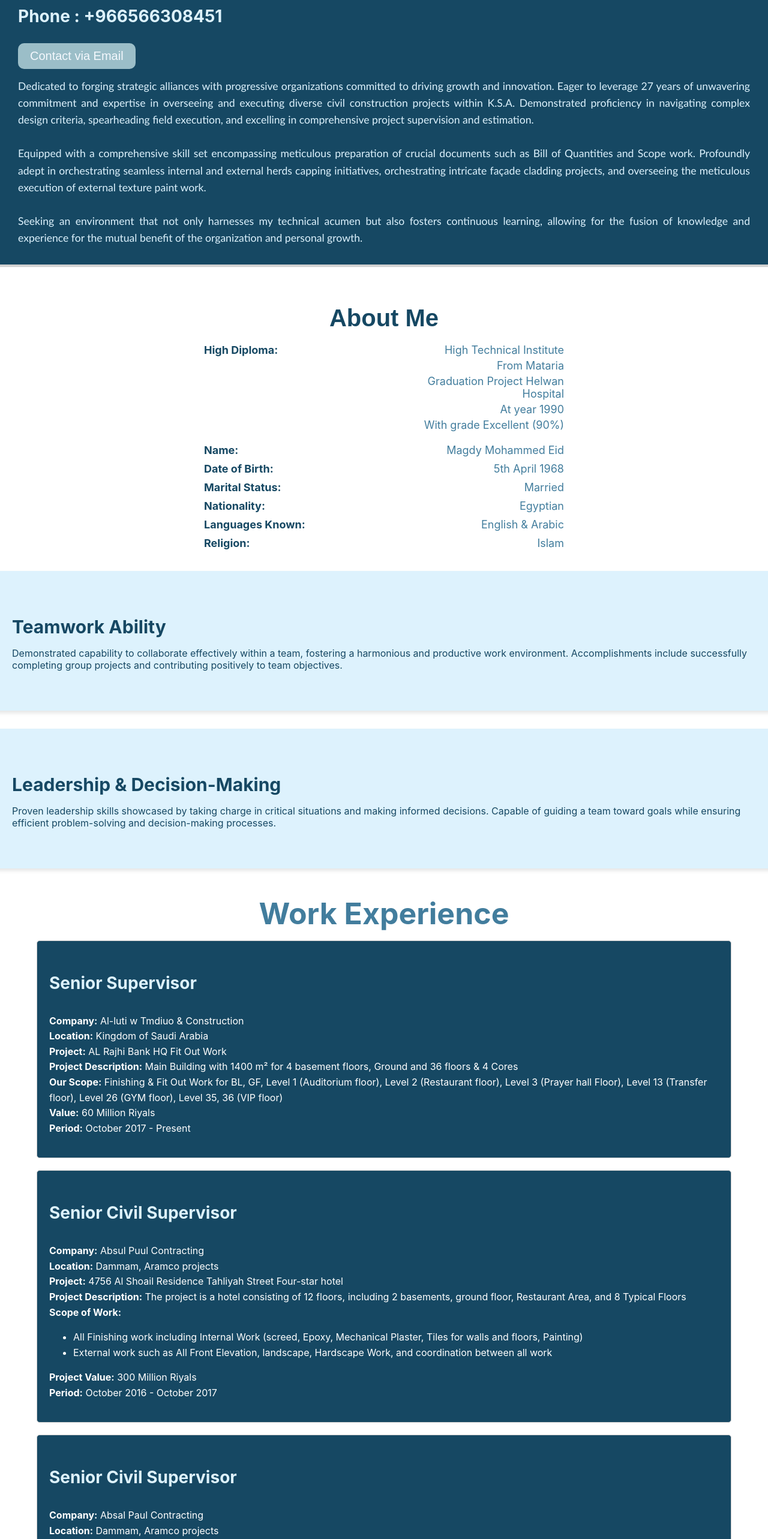
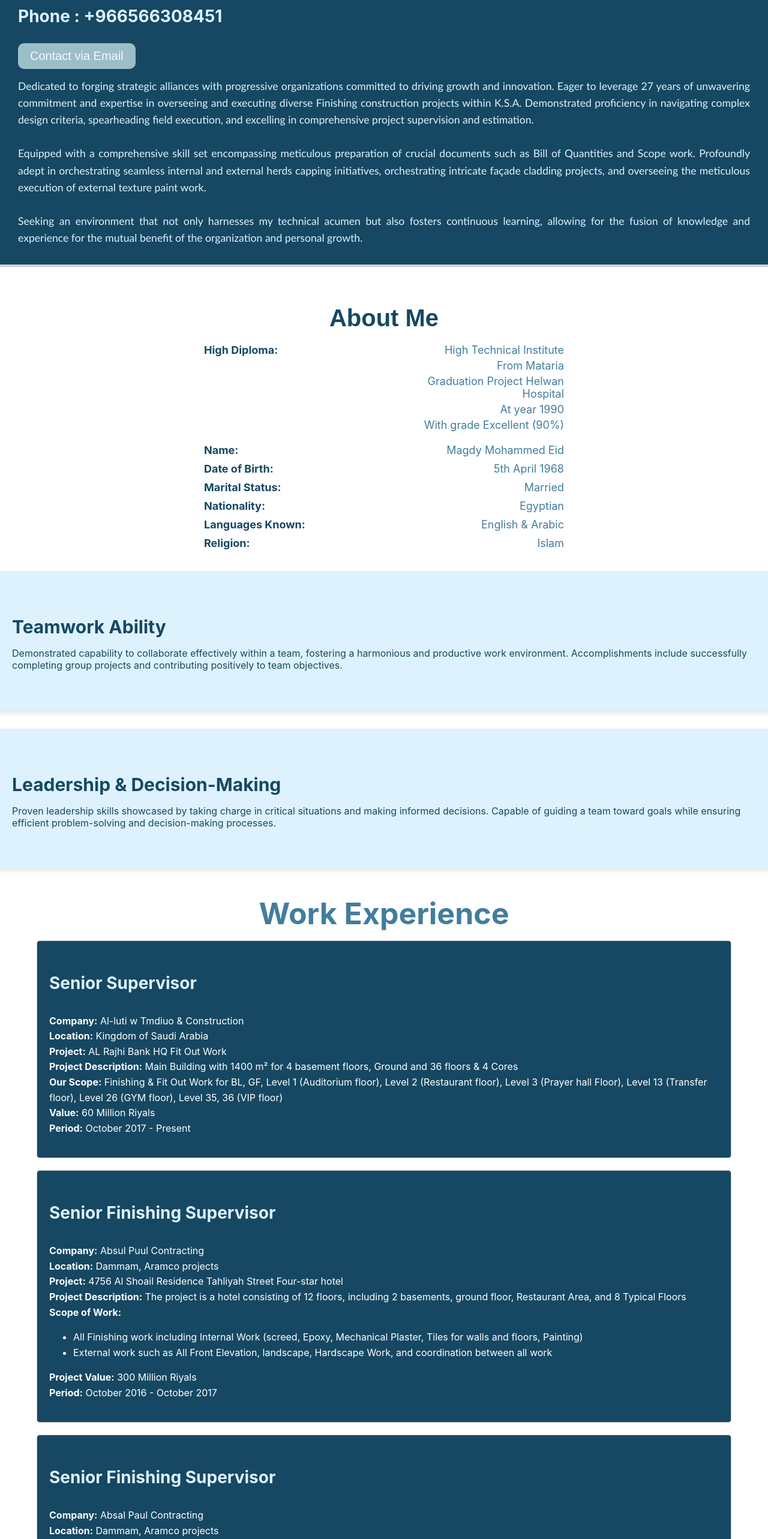
Before and after one commit to MohamedMagdy63/magdy-app, a React (Create React App) app: page / in a window 1280 px wide. Shown: the part 120-2686 px from the top of the page at 60% size. Built offline with nearby package versions, Linux system fonts and the light colour scheme.

Commit message:
Modify the title of all jobs position from civil to Finising

```diff
--- a/src/Components/Navbar/MainBox.jsx
+++ b/src/Components/Navbar/MainBox.jsx
@@ -8,7 +8,7 @@ const MainBox = () => {
             <h3>Phone : +966566308451 </h3>
             <button className='MailBox'> <a href="mailto:magdia07@gmail.com">Contact via Email</a></button>
             <div className='description'>
-            Dedicated to forging strategic alliances with progressive organizations committed to driving growth and innovation. Eager to leverage 27 years of unwavering commitment and expertise in overseeing and executing diverse civil construction projects within K.S.A. Demonstrated proficiency in navigating complex design criteria, spearheading field execution, and excelling in comprehensive project supervision and estimation.
+            Dedicated to forging strategic alliances with progressive organizations committed to driving growth and innovation. Eager to leverage 27 years of unwavering commitment and expertise in overseeing and executing diverse Finishing construction projects within K.S.A. Demonstrated proficiency in navigating complex design criteria, spearheading field execution, and excelling in comprehensive project supervision and estimation.
             <br /><br />
             Equipped with a comprehensive skill set encompassing meticulous preparation of crucial documents such as Bill of Quantities and Scope work. Profoundly adept in orchestrating seamless internal and external herds capping initiatives, orchestrating intricate façade cladding projects, and overseeing the meticulous execution of external texture paint work.
             <br /><br />
@@ -101,7 +101,7 @@ const MainBox = () => {
                     </p>
                 </div>
             <div className="experience-details">
-                <h3>Senior Civil Supervisor</h3>
+                <h3>Senior Finishing Supervisor</h3>
                 <p>
                 <strong>Company:</strong> Absul Puul Contracting
                 <br />
@@ -122,7 +122,7 @@ const MainBox = () => {
                 </p>
             </div>
             <div className="experience-details">
-                <h3>Senior Civil Supervisor</h3>
+                <h3>Senior Finishing Supervisor</h3>
                 <p>
                 <strong>Company:</strong> Absal Paul Contracting
                 <br />
@@ -140,11 +140,11 @@ const MainBox = () => {
                 </p>
             </div>
             <div className="experience-details">
-                <h3>Senior Civil Supervisor</h3>
+                <h3>Senior Finishing Supervisor</h3>
                 <p>
                 <strong>Company:</strong> Al-lati w Tmdiuo & Contracting
                 <br />
-                <strong>Job Title:</strong> Senior Civil Supervisor
+                <strong>Job Title:</strong> Senior Finishing Supervisor
                 <br />
                 <strong>Project:</strong> King Abdul-Aziz Center for National Dialogue
                 <br />
@@ -158,11 +158,11 @@ const MainBox = () => {
                 </p>
             </div>
             <div className="experience-details">
-                <h3>Senior Civil Supervisor</h3>
+                <h3>Senior Finishing Supervisor</h3>
                 <p>
                 <strong>Company:</strong> Al-lati w Tmdiuo & Contracting
                 <br />
-                <strong>Job Title:</strong> Senior Civil Supervisor
+                <strong>Job Title:</strong> Senior Finishing Supervisor
                 <br />
                 <strong>Project:</strong> Construction of Riyadh Hilton Hotel & Residence
                 <br />
```
